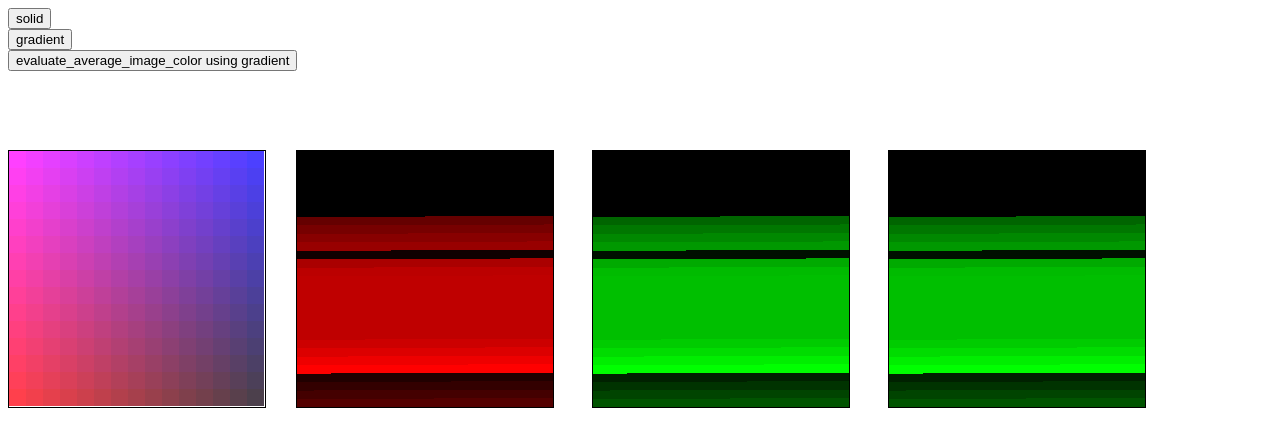
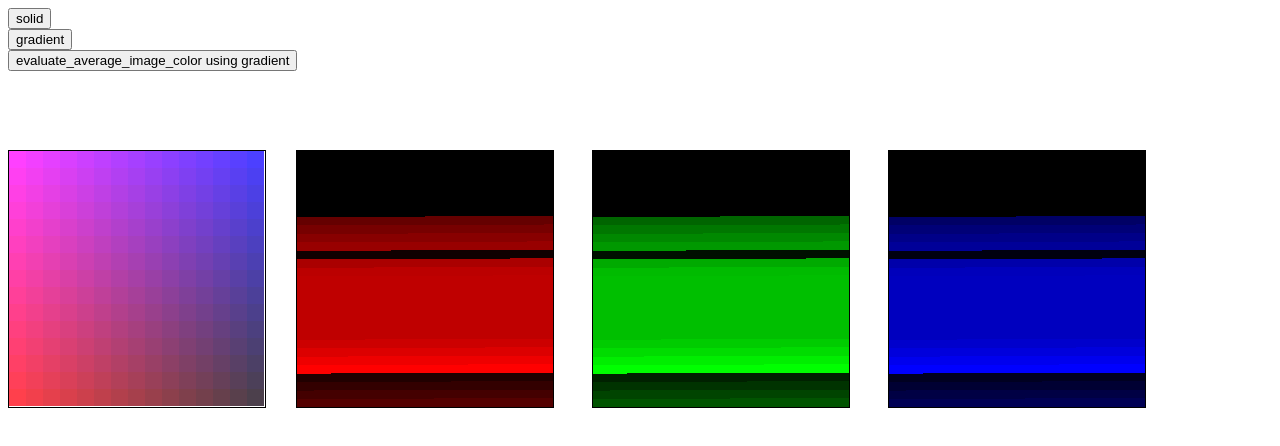
Before and after one commit to CodeSolutions2/temp_repo, a plain HTML site: page index.html in a window 1280 px wide. Both pictures are taken after a click on the button "evaluate_average_image_color using gradient". Drawn offline with Linux system fonts and the light colour scheme.

Commit message:
Update index.html

```diff
--- a/index.html
+++ b/index.html
@@ -285,8 +285,8 @@ async function evaluate_average_image_color() {
 	// Draw the BLUE layers of the image data onto the canvas
 	console.log('full_arr_only_b.length : ', full_arr_only_b.length);
 
-	const b_typedarray = await new Uint8ClampedArray(full_arr_only_g);
-	console.log('g_typedarray: ', b_typedarray);
+	const b_typedarray = await new Uint8ClampedArray(full_arr_only_b);
+	console.log('b_typedarray: ', b_typedarray);
 	let imageData_b = await new ImageData(b_typedarray, width, height);
 	document.getElementById("canvas_img_b").style.left = Number(3*(width + 40)).toString() + 'px';
 	ctx3.putImageData(imageData_b, 0, 0);
```
